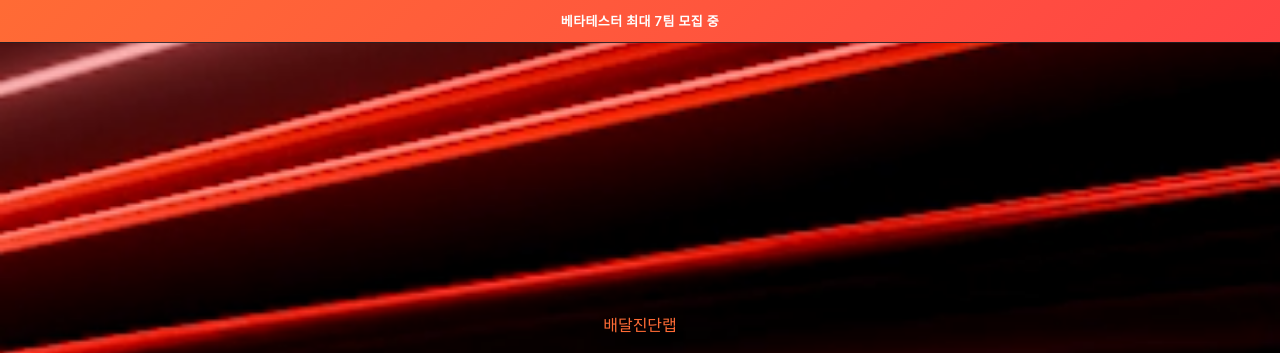
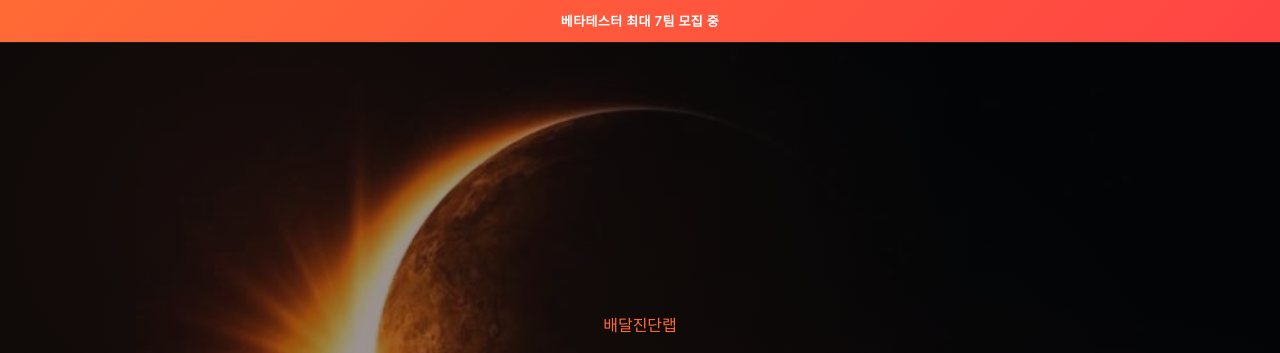
Before and after one commit to facter-holdings/delivery-diagnosis-lab, a website: page index.html in a window 1280 px wide. Shown: the top 353 px of the page. Drawn offline with Linux system fonts and the light colour scheme; a web font is replaced by a local one.

Commit message:
bg 수정

```diff
--- a/index.html
+++ b/index.html
@@ -77,7 +77,26 @@
         padding: 120px 40px 80px;
         position: relative;
         overflow: hidden;
-        background: url(public/bg.png) center/cover no-repeat;
+      }
+
+      .hero-bg {
+        position: absolute;
+        top: 0;
+        left: 0;
+        width: 100%;
+        height: 100%;
+        background-color: #000000;
+        z-index: -3;
+      }
+
+      .hero-bg::before {
+        content: "";
+        position: absolute;
+        top: 0;
+        left: 0;
+        width: 100%;
+        height: calc(100vh - 43px);
+        background: url(public/bg.jpeg) center center / contain no-repeat;
       }
 
       /* Hero Background with blur effect */
@@ -115,8 +134,7 @@
         right: 0;
         bottom: 0;
         background: var(--bg-primary);
-        opacity: 0.85;
-        backdrop-filter: blur(100px);
+        opacity: 0.4;
         z-index: -1;
       }
 
@@ -1303,6 +1321,7 @@
 
     <!-- Hero Section -->
     <section class="hero">
+      <div class="hero-bg"></div>
       <div class="hero-content">
         <div
           style="
```
Also changed, not shown: public/bg.jpeg (added), public/bg.png (deleted).
